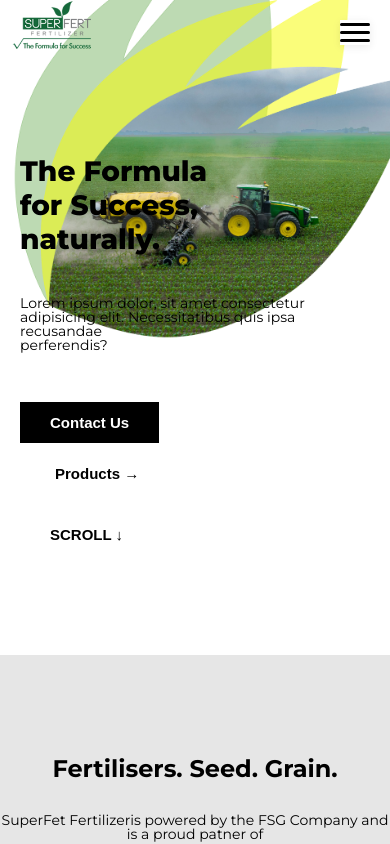
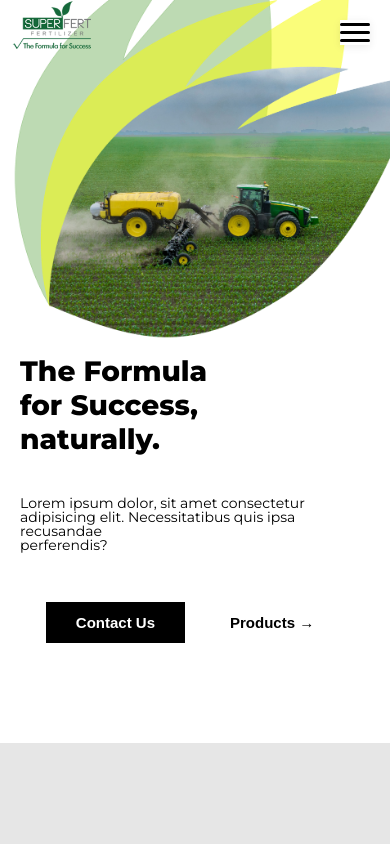
Before and after one commit to KudzaiNicholasTivatye/Superfert, a React (Vite) app: page / in a window 390 px wide. Shown: the top 844 px of the page. Built offline with nearby package versions, Linux system fonts and the light colour scheme.

Commit message:
first commit

```diff
--- a/src/components/PageOne.css
+++ b/src/components/PageOne.css
@@ -710,21 +710,30 @@ form .btn2{
     font-size: clamp(28px, 8vw, 38px); /* Adjusts for smaller screens */
     padding-left: 0;
     padding-top: 90px;
+    margin-top: 200px;
   }
   .herosection p {
     font-size: 15px;
     padding-left: 0;
   }
   .buttons {
-    flex-direction: column;
+    flex-direction: row;
     margin-left: 0;
-    align-items: flex-start;
+    align-items: center;
     gap: 10px;
+     justify-content: center;
+
   }
   .btn3 button {
     margin-left: 0;
     margin-top: 10px;
   }
+
+  @media (max-width: 900px) {
+  .btn3 {
+    display: none !important;
+  }
+}
 
 
   /* SECOND SECTION */
```
